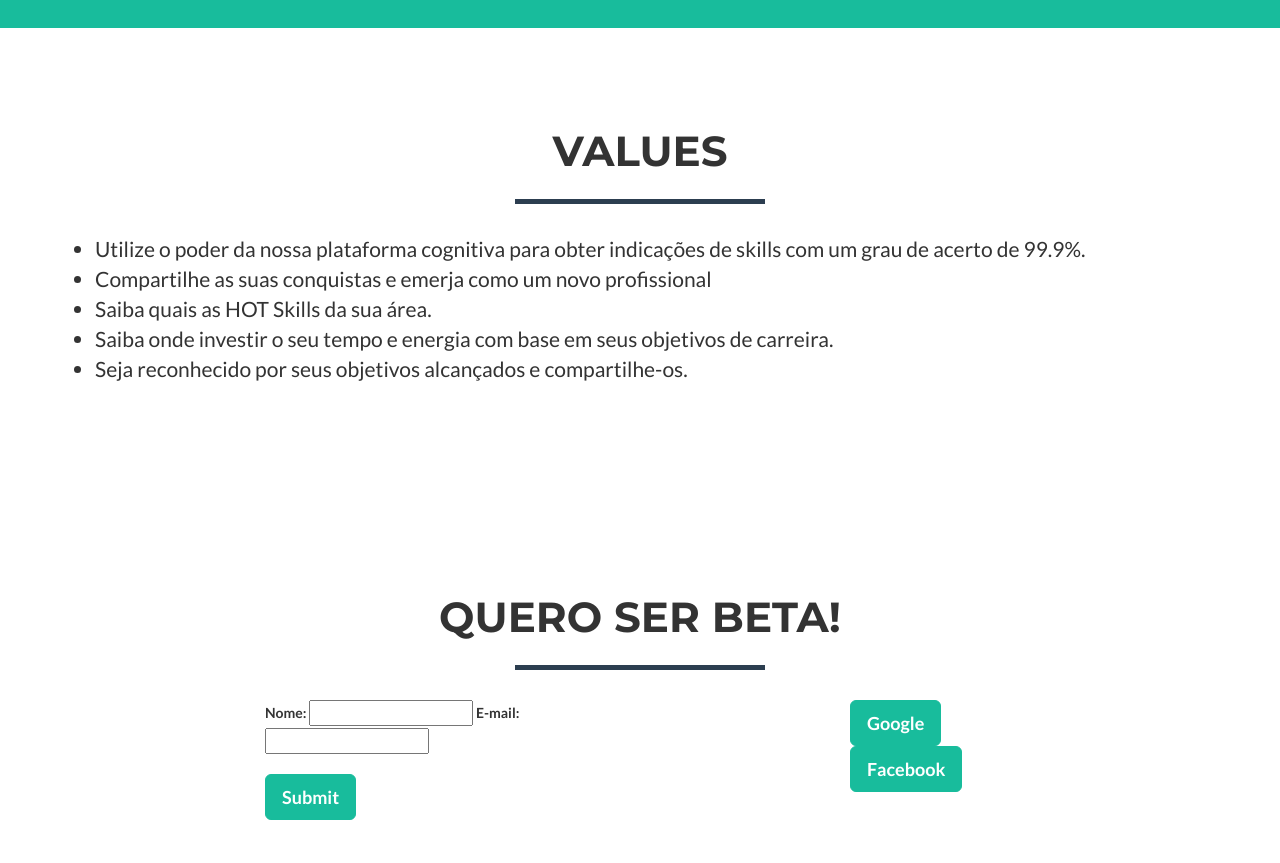
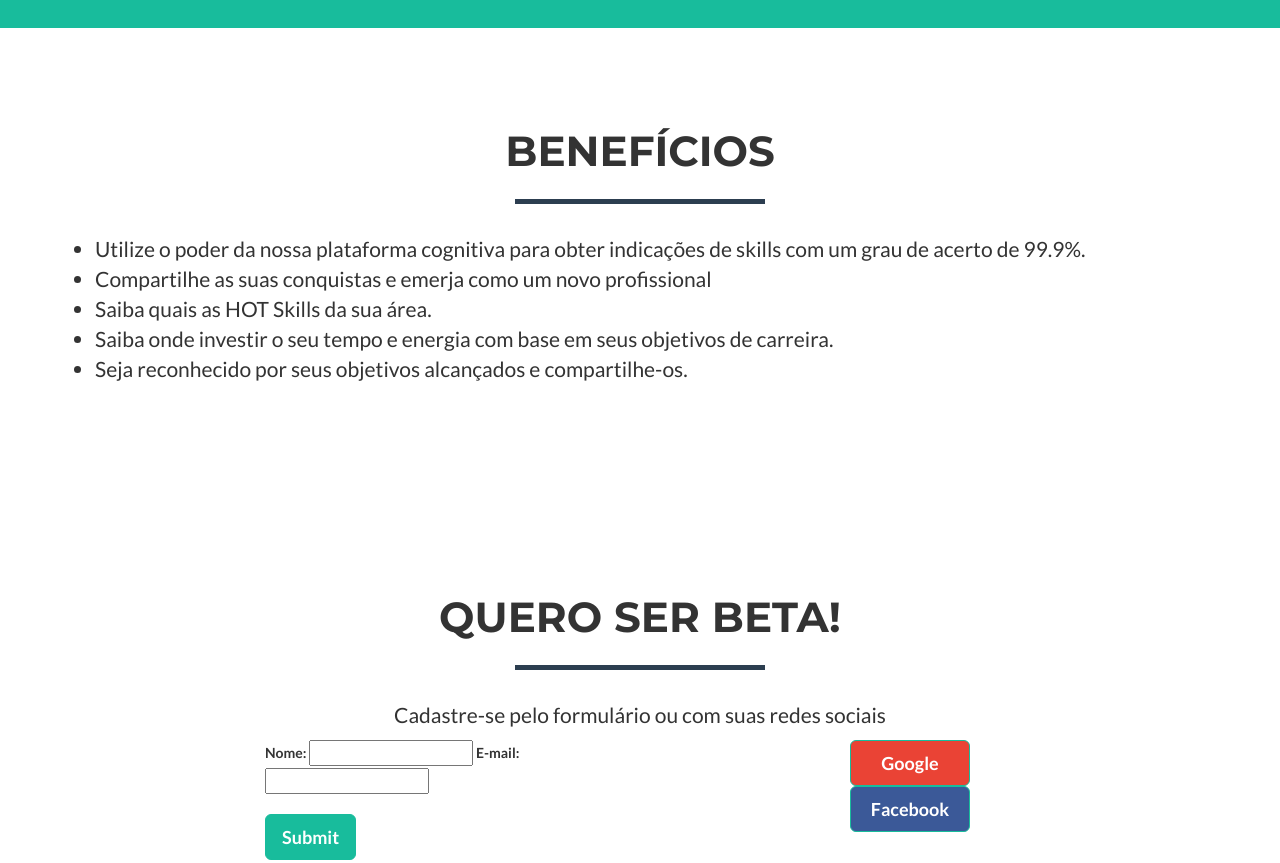
Before and after one commit to rilton1/nextStepV2, a website: page views/index.html in a window 1280 px wide. Shown: the part 840-1703 px from the top of the page. Drawn offline with nearby package versions, Linux system fonts and the light colour scheme; files that its build step writes are made by us from their sources; files whose address does not match are found by name.

Commit message:
mudanças

```diff
--- a/views/index.html
+++ b/views/index.html
@@ -59,7 +59,7 @@
                         <a href="#page-top"></a>
                     </li>
                     <li class="page-scroll">
-                        <a href="#portfolio">Values</a>
+                        <a href="#portfolio">Benefícios</a>
                     </li>
                     <li class="page-scroll">
                         <a href="#contact">Quero ser Beta!</a>
@@ -91,7 +91,7 @@
         <div class="container">
             <div class="row">
                 <div class="col-lg-12 text-center">
-                    <h2>Values</h2>
+                    <h2>Benefícios</h2>
                     <hr class="star-primary">
                 </div>
             </div>
@@ -118,9 +118,8 @@
                 </div>
             </div>
             <div class="row">
+            <p  style="font-size:21px; text-align: center;">Cadastre-se pelo formulário ou com suas redes sociais</p>
                 <div class="col-lg-4 col-lg-offset-2">
-                    <!-- To configure the contact form email address, go to mail/contact_me.php and update the email address in the PHP file on line 19. -->
-                    <!-- The form should work on most web servers, but if the form is not working you may need to configure your web server differently. -->
                     <form action="Script_do_Formulario.php" method="post">
 
 <!-- DADOS PESSOAIS-->
@@ -134,6 +133,7 @@
     <input type="text" name="email">
    </td>
   </tr>
+  <tr>
    <td>
     <label for="email">E-mail: </label>
    </td>
@@ -149,9 +149,9 @@
 </form>
                 </div>
                 <div class="col-lg-4 col-lg-offset-2">
-                <button type="button" class="btn btn-success btn-lg">Google</button>
+                <button type="button" class="btn btn-success btn-lg" style="width:120px; background-color:#ea4335;">Google</button>
                 <br/>
-                <button type="button" class="btn btn-success btn-lg">Facebook</button>
+                <button type="button" class="btn btn-success btn-lg" style="width:120px; background-color:#3b5998;">Facebook</button>
                 </div>
             </div>
         </div>
```
